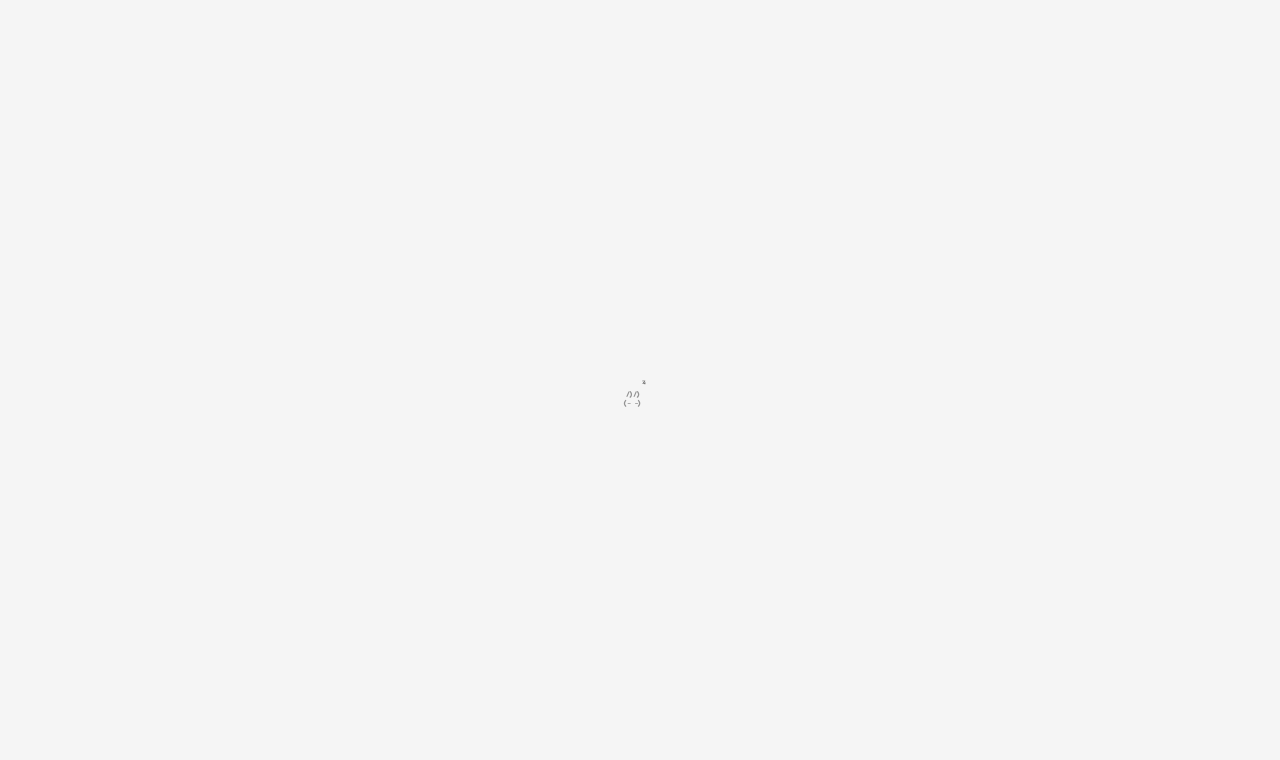
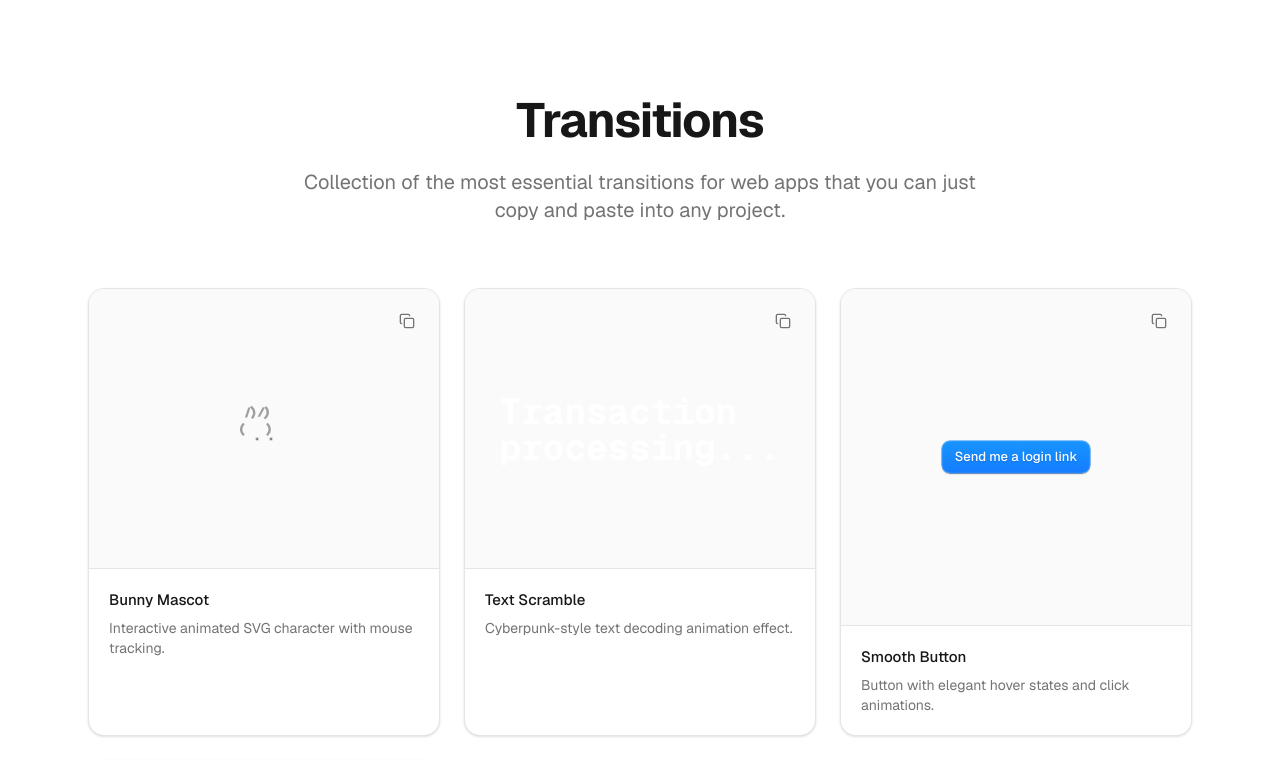
Before and after one commit to NamanSharma2112/MotionKit, a Next.js app: page / in a window 1280 px wide. Shown: the top 760 px of the page. Built offline with nearby package versions, Linux system fonts and the light colour scheme.

Commit message:
building landing page blueprint

```diff
--- a/app/compoents/Background.tsx
+++ b/app/compoents/Background.tsx
@@ -1,3 +1,5 @@
+"use client";
+
 import React from 'react'
 import { cn } from "./libs/utils"
 import BunnyIcon from './SvgIcon'
--- /dev/null
+++ b/app/compoents/ComponentCard.tsx
@@ -0,0 +1,29 @@
+import React from 'react';
+
+interface ComponentCardProps {
+  title: string;
+  description: string;
+  children: React.ReactNode;
+}
+
+export default function ComponentCard({ title, description, children }: ComponentCardProps) {
+  return (
+    <div className="flex flex-col rounded-2xl border border-neutral-200 dark:border-neutral-800 bg-white dark:bg-neutral-900 overflow-hidden shadow-sm transition-shadow hover:shadow-md">
+      {/* Preview Area */}
+      <div className="flex items-center justify-center p-8 min-h-[280px] bg-neutral-50 dark:bg-[#0a0a0a] relative border-b border-neutral-200 dark:border-neutral-800 overflow-hidden">
+        {children}
+        <div className="absolute top-4 right-4 flex gap-2">
+          {/* Action icon placeholders, e.g. copy or view code */}
+          <button className="p-2 rounded-md hover:bg-neutral-200 dark:hover:bg-neutral-800 transition-colors text-neutral-500 dark:text-neutral-400">
+            <svg xmlns="http://www.w3.org/2000/svg" width="16" height="16" viewBox="0 0 24 24" fill="none" stroke="currentColor" strokeWidth="2" strokeLinecap="round" strokeLinejoin="round"><rect width="14" height="14" x="8" y="8" rx="2" ry="2"/><path d="M4 16c-1.1 0-2-.9-2-2V4c0-1.1.9-2 2-2h10c1.1 0 2 .9 2 2"/></svg>
+          </button>
+        </div>
+      </div>
+      {/* Info Area */}
+      <div className="p-5 flex flex-col gap-1.5 bg-white dark:bg-[#111111]">
+        <h3 className="font-medium text-[15px] text-neutral-900 dark:text-neutral-100">{title}</h3>
+        <p className="text-sm text-neutral-500 dark:text-neutral-400">{description}</p>
+      </div>
+    </div>
+  );
+}
--- a/app/compoents/Edit.tsx
+++ b/app/compoents/Edit.tsx
@@ -1,3 +1,5 @@
+"use client";
+
 import { motion, useMotionValue, useSpring, useTransform } from "framer-motion";
 import { useRef } from "react";
 
--- a/app/compoents/hero-with-scale.tsx
+++ b/app/compoents/hero-with-scale.tsx
@@ -1,3 +1,5 @@
+"use client";
+
 import React from 'react'
 import { cn } from "./libs/utils"
 import Edit from './Edit'
--- a/app/page.tsx
+++ b/app/page.tsx
@@ -2,15 +2,63 @@ import Image from "next/image";
 import TextScramble from "./compoents/TextScramble";
 import Hero from "./compoents/hero-with-scale";
 import HeroBG from "./compoents/Background";
-import BunnyMascot from "./compoents/SvgIcon";
-import BunnyIcon from "./compoents/SvgIcon";
+import BunnyIcon from "./compoents/BunnyIcon";
 import SmoothButton from "./compoents/button";
+import ComponentCard from "./compoents/ComponentCard";
+
 export default function Home() {
-  const isLoading = false;
+  return (
+    <main className="min-h-screen bg-white dark:bg-[#0a0a0a] font-sans selection:bg-neutral-200 dark:selection:bg-neutral-800">
+      {/* Header Section */}
+      <header className="max-w-6xl mx-auto px-6 pt-24 pb-16 flex flex-col items-center text-center">
+        <h1 className="text-4xl sm:text-5xl font-bold tracking-tight text-neutral-900 dark:text-white mb-6">
+          Transitions
+        </h1>
+        <p className="text-lg sm:text-xl text-neutral-500 dark:text-neutral-400 max-w-2xl">
+          Collection of the most essential transitions for web apps that you can just copy and paste into any project.
+        </p>
+      </header>
 
-  return (
-    <div className="flex flex-col flex-1 items-center justify-center bg-neutral-100 ">
-      <BunnyIcon />
-    </div>
+      {/* Grid Section */}
+      <section className="max-w-6xl mx-auto px-6 pb-32">
+        <div className="grid grid-cols-1 md:grid-cols-2 lg:grid-cols-3 gap-6">
+          <ComponentCard
+            title="Bunny Mascot"
+            description="Interactive animated SVG character with mouse tracking."
+          >
+            <div className="scale-75 w-full h-full flex items-center justify-center">
+              <BunnyIcon />
+            </div>
+          </ComponentCard>
+
+          <ComponentCard
+            title="Text Scramble"
+            description="Cyberpunk-style text decoding animation effect."
+          >
+            <div className="scale-75 w-full h-full flex items-center justify-center">
+              <TextScramble text="Transaction processing..." delay={500} />
+            </div>
+          </ComponentCard>
+
+          <ComponentCard
+            title="Smooth Button"
+            description="Button with elegant hover states and click animations."
+          >
+            <div className="flex items-center justify-center w-full h-full">
+              <SmoothButton />
+            </div>
+          </ComponentCard>
+
+          <ComponentCard
+            title="Hero Scale"
+            description="Attention-grabbing hero section with scale-up entrance."
+          >
+            <div className="scale-[0.35] origin-center w-[250%] h-[250%] flex items-center justify-center pointer-events-none">
+              <Hero />
+            </div>
+          </ComponentCard>
+        </div>
+      </section>
+    </main>
   );
 }
```
